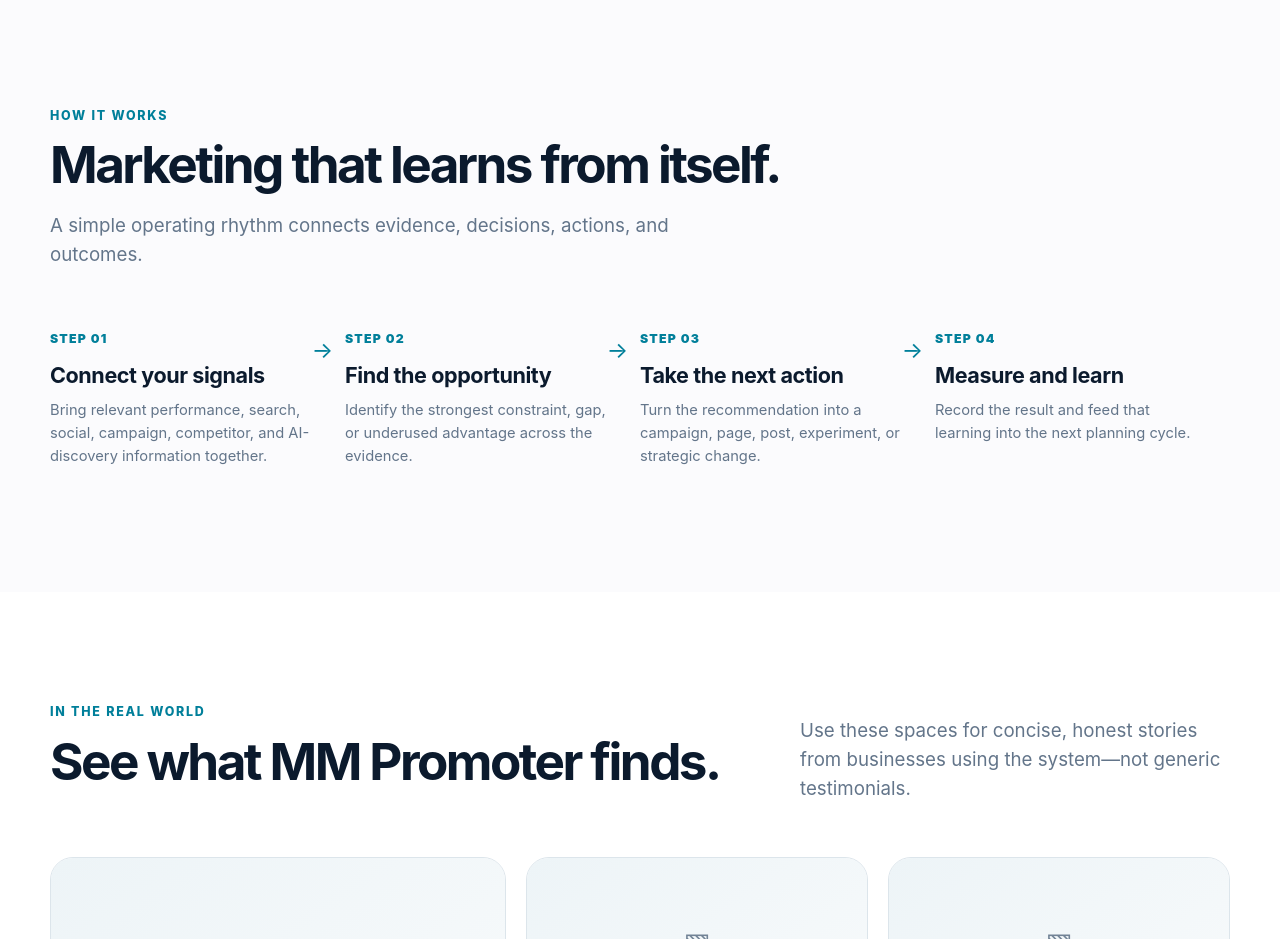
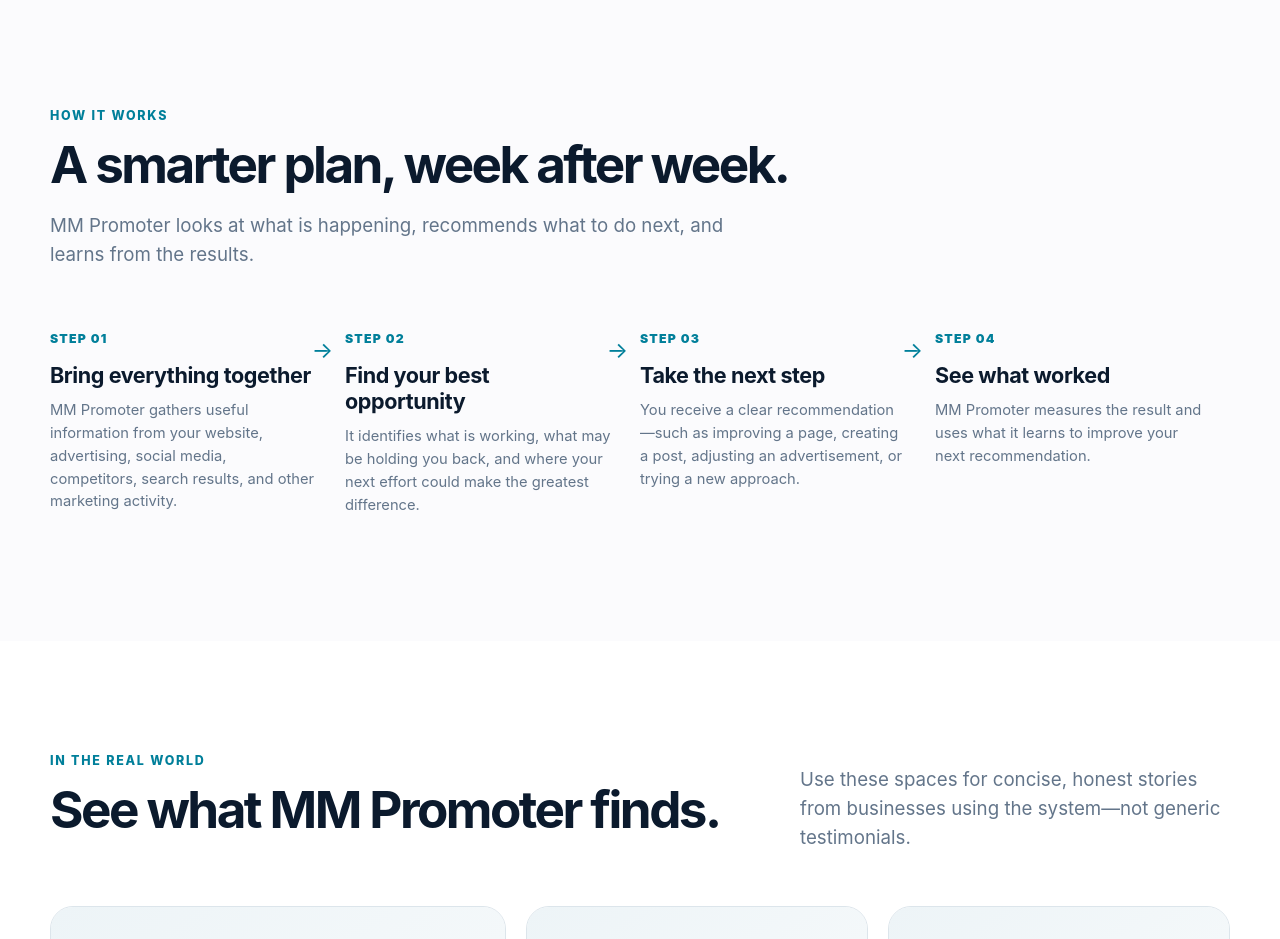
Before and after one commit to Lestercito12570/mmpromoter-web, a plain HTML site: page index.html in a window 1280 px wide. Shown: the part 2820-3759 px from the top of the page. Drawn offline with Linux system fonts and the light colour scheme.

Commit message:
Simplify how-it-works copy for small-business owners

```diff
--- a/index.html
+++ b/index.html
@@ -428,13 +428,13 @@
     <section class="section" id="how">
       <div class="shell reveal">
         <p class="section-kicker">How it works</p>
-        <h2>Marketing that learns from itself.</h2>
-        <p class="lede">A simple operating rhythm connects evidence, decisions, actions, and outcomes.</p>
+        <h2>A smarter plan, week after week.</h2>
+        <p class="lede">MM Promoter looks at what is happening, recommends what to do next, and learns from the results.</p>
         <div class="steps">
-          <article class="step"><span class="step-number">STEP 01</span><h3>Connect your signals</h3><p>Bring relevant performance, search, social, campaign, competitor, and AI-discovery information together.</p></article>
-          <article class="step"><span class="step-number">STEP 02</span><h3>Find the opportunity</h3><p>Identify the strongest constraint, gap, or underused advantage across the evidence.</p></article>
-          <article class="step"><span class="step-number">STEP 03</span><h3>Take the next action</h3><p>Turn the recommendation into a campaign, page, post, experiment, or strategic change.</p></article>
-          <article class="step"><span class="step-number">STEP 04</span><h3>Measure and learn</h3><p>Record the result and feed that learning into the next planning cycle.</p></article>
+          <article class="step"><span class="step-number">STEP 01</span><h3>Bring everything together</h3><p>MM Promoter gathers useful information from your website, advertising, social media, competitors, search results, and other marketing activity.</p></article>
+          <article class="step"><span class="step-number">STEP 02</span><h3>Find your best opportunity</h3><p>It identifies what is working, what may be holding you back, and where your next effort could make the greatest difference.</p></article>
+          <article class="step"><span class="step-number">STEP 03</span><h3>Take the next step</h3><p>You receive a clear recommendation—such as improving a page, creating a post, adjusting an advertisement, or trying a new approach.</p></article>
+          <article class="step"><span class="step-number">STEP 04</span><h3>See what worked</h3><p>MM Promoter measures the result and uses what it learns to improve your next recommendation.</p></article>
         </div>
       </div>
     </section>
```
